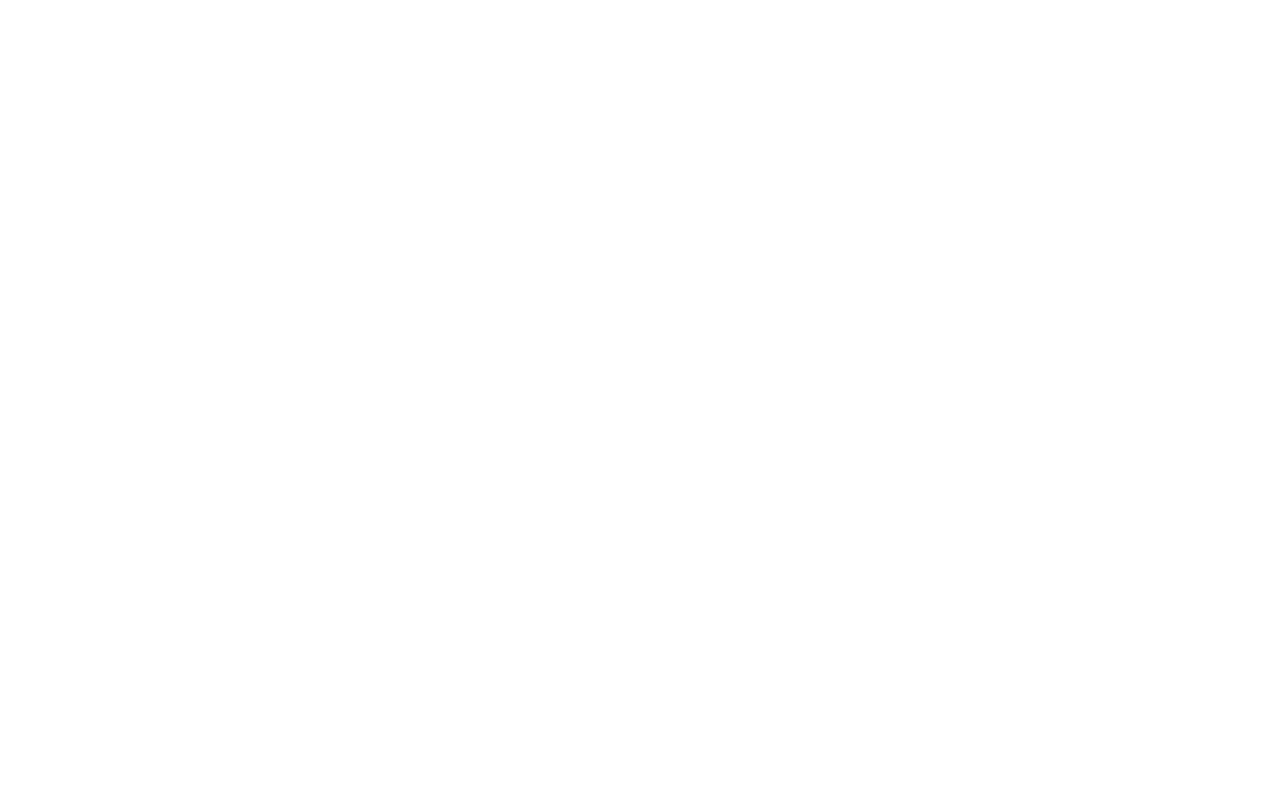
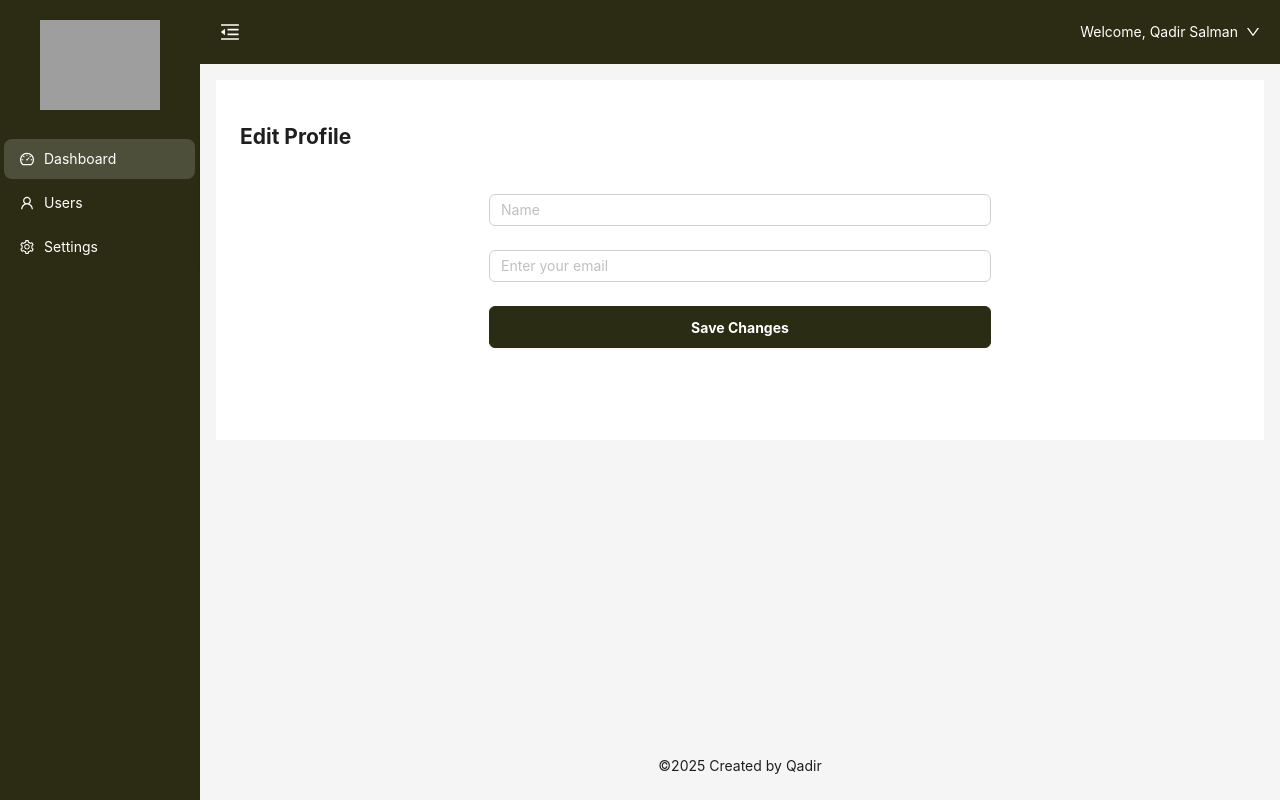
Before and after one commit to QadirSalman519/react-antd-dashboard, a React (Vite) app: page /dashboard/edit-profile in a window 1280 px wide. Before the commit this address had no page. Built offline with nearby package versions, Linux system fonts and the light colour scheme; grey boxes are pictures that could not be loaded; what react-head would draw is missing.

Commit message:
Edit Profile Screen Add

```diff
--- a/src/components/Layout/Header/Header.jsx
+++ b/src/components/Layout/Header/Header.jsx
@@ -9,6 +9,7 @@
   EditOutlined,
 } from "@ant-design/icons";
 import { Dropdown, Space } from "antd";
+import { Link } from "react-router-dom";
 
 const { Header } = Layout;
 
@@ -24,17 +25,17 @@
     },
     {
       key: "2",
-      label: "Edit Profile",
+      label: <Link to="/dashboard/edit-profile">Edit Profile</Link>,
       icon: <SettingOutlined />,
     },
     {
       key: "3",
-      label: "Change Password",
+      label: <Link to="/dashboard/change-password">Change Password</Link>,
       icon: <EditOutlined />,
     },
     {
       key: "4",
-      label: "Logout",
+      label: <Link to="/login">Logout</Link>,
       icon: <LogoutOutlined />,
     },
   ];
@@ -53,7 +54,10 @@
         />
       )}
       <Dropdown menu={{ items }}>
-        <a className={style['header-dropdown-a']} onClick={(e) => e.preventDefault()}>
+        <a
+          className={style["header-dropdown-a"]}
+          onClick={(e) => e.preventDefault()}
+        >
           <Space>
             Welcome, Qadir Salman
             <DownOutlined />
--- a/src/index.css
+++ b/src/index.css
@@ -61,8 +61,22 @@
 }
 
 .ant-pagination .ant-pagination-item a {
-    color: #7f8033;
-    border: 1px solid #7f8033;
-    border-radius: 6px;
-    font-weight: 600;
+  color: #7f8033;
+  border: 1px solid #7f8033;
+  border-radius: 6px;
+  font-weight: 600;
 }
+
+.ant-input-outlined, .ant-input-outlined:hover {
+  border-color: #d0d0d0 !important;
+}
+
+.ant-input-outlined:hover {
+  border-color: #7f8033 !important;
+}
+
+:where(.css-dev-only-do-not-override-xepvsj)[class^="ant-input"], :where(.css-dev-only-do-not-override-xepvsj)[class*=" ant-input"] {
+  padding: 9px;
+  color: #5c5b5b;
+  font-weight: 500;
+}
--- /dev/null
+++ b/src/pages/Dashboard/EditProfile/EditProfile.jsx
@@ -0,0 +1,53 @@
+import { Form, Card } from "antd";
+import style from "./EditProfile.module.css";
+import DynamicForm from "../../../components/Common/AuthForm/AuthForm";
+import { Link } from "react-router-dom";
+import PageMeta from "../../../components/Common/PageMeta";
+
+const formFields = [
+  {
+    label: "Name",
+    name: "name",
+    placeholder: "Name",
+    rules: [{ required: true, message: "Please enter your name" }],
+    type: "text",
+  },
+  {
+    label: "Email",
+    name: "email",
+    placeholder: "Enter your email",
+    rules: [{ required: true, message: "Please enter your email" }],
+    type: "email",
+  },
+  {
+    name: "edit-profile-btn",
+    type: "button",
+    label: "Save Changes",
+    className: ["primary-btn", style["save-btn"]],
+    htmlType: "submit",
+    block: true,
+  },
+];
+
+const EditProfile = () => {
+  const onFinish = (values) => {
+    console.log("Form Submitted:", values);
+  };
+
+  return (
+    <>
+      <PageMeta title="Users Management" description="..." />
+      <h2>Edit Profile</h2>
+
+      <div className={style["main-form"]}>
+        <Card className={style["card"]}>
+          <Form onFinish={onFinish}>
+            <DynamicForm fields={formFields} />
+          </Form>
+        </Card>
+      </div>
+    </>
+  );
+};
+
+export default EditProfile;
--- /dev/null
+++ b/src/pages/Dashboard/EditProfile/EditProfile.module.css
@@ -0,0 +1,23 @@
+.main-form {
+    height: auto;
+    display: flex;
+    justify-content: center;
+}
+
+.main-form .card {
+    width: 550px;
+    border: none;
+    background: transparent;
+}
+
+.main-form .card .save-btn {
+    color: #fff;
+    background-color: #2b2c14;
+    border: 1px solid #2b2c14 !important;
+    padding: 20px;
+}
+
+.main-form .card .save-btn:hover {
+    color: #2b2c14 !important;
+    background-color: transparent !important;
+}
--- a/src/routes/AppRoutes.jsx
+++ b/src/routes/AppRoutes.jsx
@@ -5,6 +5,7 @@
 import ForgetPassword from "../pages/Auth/ForgetPassword/ForgetPassword";
 import ResetPassword from "../pages/Auth/ResetPassword/ResetPassword";
 import Users from "../pages/Dashboard/Users/Users";
+import EditProfile from "../pages/Dashboard/EditProfile/EditProfile";
 
 function AppRoutes() {
   return (
@@ -20,6 +21,7 @@
         <Route path="/dashboard" element={<DashboardLayout />}>
           <Route index element={<Dashboard />} />
           <Route path="users" element={<Users />} />
+          <Route path="edit-profile" element={<EditProfile />} />
         </Route>
       </Routes>
     </BrowserRouter>
```
